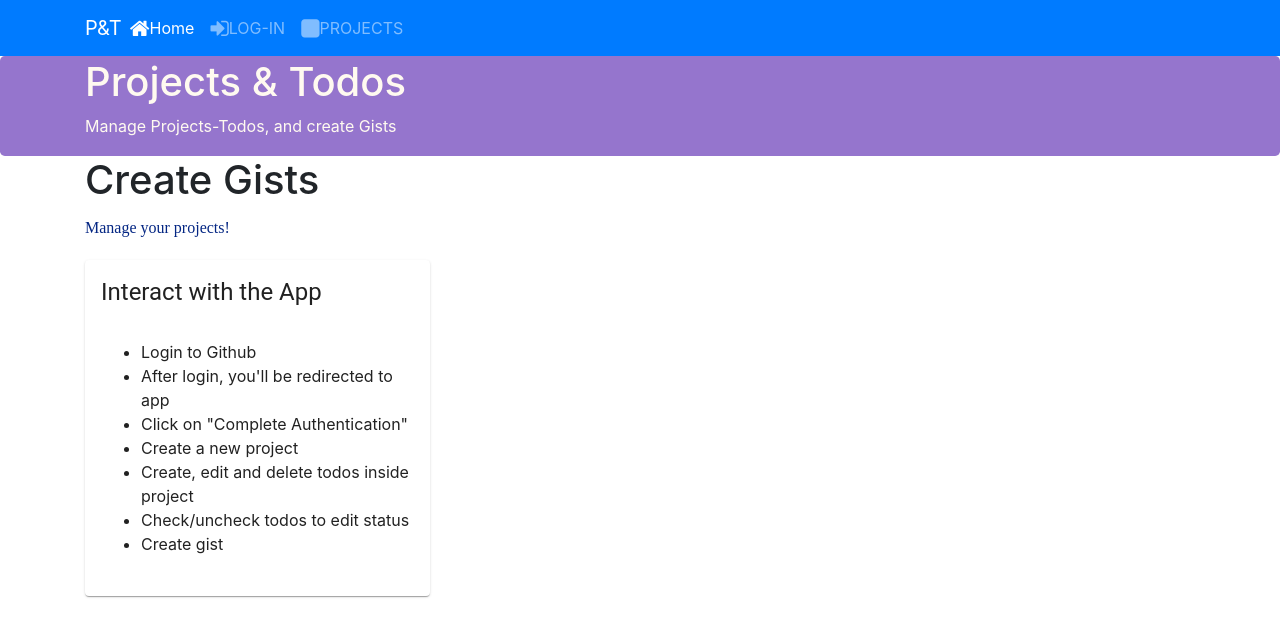
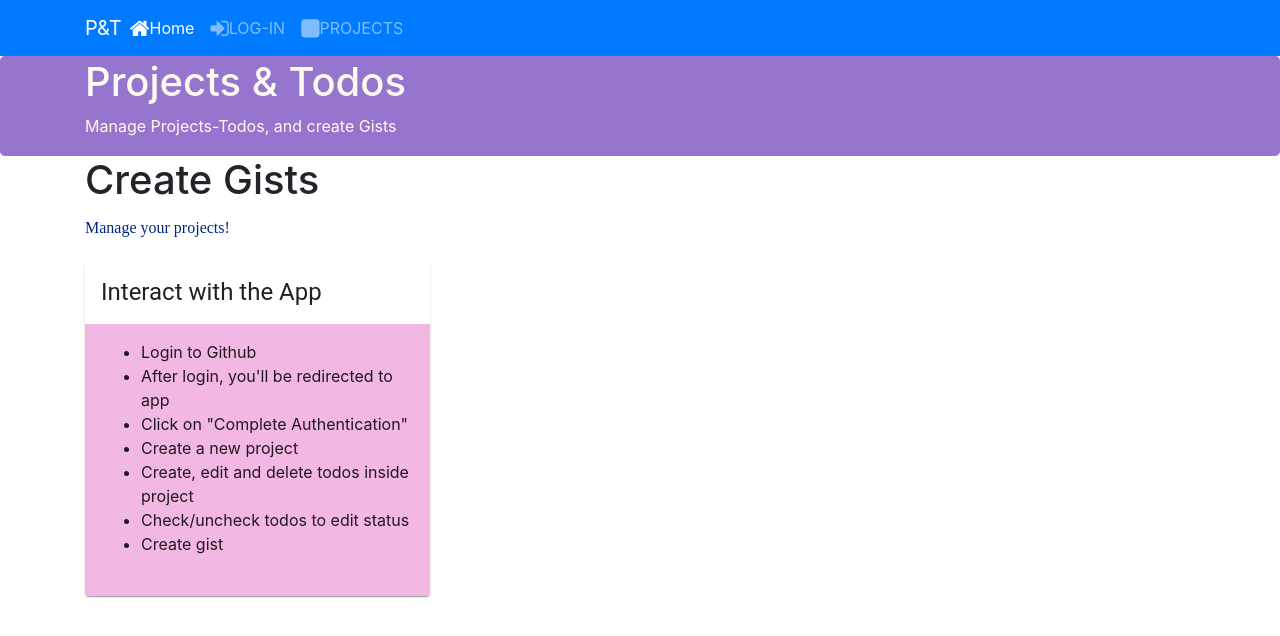
Before and after one commit to yashclone999/Github-Gists-for-Project-Summarys, a React (Create React App) app in the folder manage-todos/: page /home in a window 1280 px wide. Shown: the top 636 px of the page. Built offline with nearby package versions, Linux system fonts and the light colour scheme; no server answers.

Commit message:
Update App.css

```diff
--- a/manage-todos/src/App.css
+++ b/manage-todos/src/App.css
@@ -4,7 +4,6 @@
     background: #9575CD;
     color: floralwhite;
 }
-
 
 .edit {
     background-color: rgba(195, 111, 8, 0.91);
@@ -115,3 +114,7 @@ form .form-inner .form-group {
     color: #042683;
 
 }
+
+.home {
+    background-color: rgba(241, 168, 221, 0.82);
+}
```
